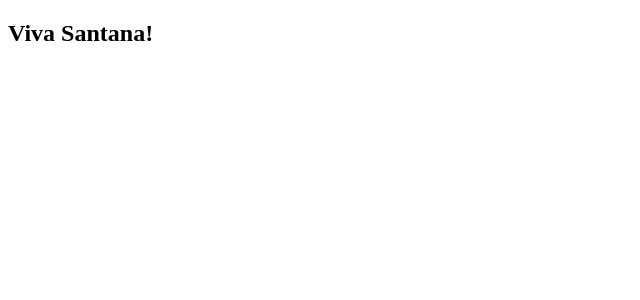
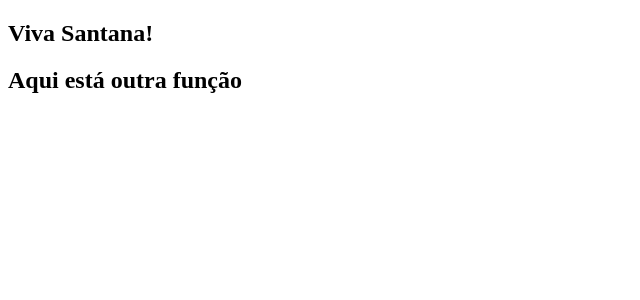
Before and after one commit to BrenoPorfirio/PWEB, a Next.js app in the folder next0/: page / in a window 1280 px wide. Shown: the top 300 px of the page, without its empty margins (0-640 px from the left). Built offline with nearby package versions, Linux system fonts and the light colour scheme.

Commit message:
import function

```diff
--- a/next0/pages/index.js
+++ b/next0/pages/index.js
@@ -1,7 +1,10 @@
+import Otherfunc from "./other"
+
 export default function Home() {
   return (
     <div>
       <h2>Viva Santana!</h2>
+      <Otherfunc />
     </div>
   )
 }
```
